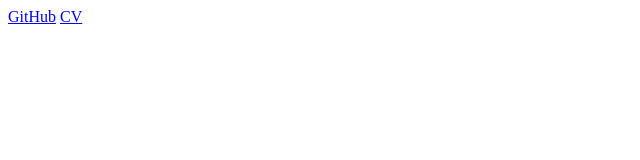
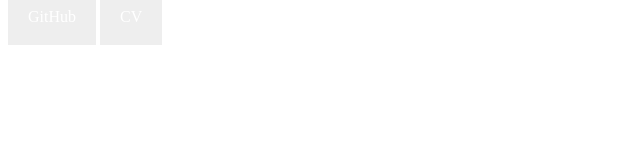
Before and after one commit to myhau/myhau.github.io, a plain HTML site: page index.html in a window 1280 px wide. Shown: the whole page, without its empty margins (0-640 px from the left). Drawn offline with Linux system fonts and the light colour scheme.

Commit message:
Update index.html

```diff
--- a/index.html
+++ b/index.html
@@ -1,6 +1,18 @@
 <!DOCTYPE html>
 <html>
-<link href="styles.css" type="text/css" />
+<style>
+    a {
+        text-decoration:none;
+        color:#FFFFFF;
+        padding:20px;
+        background-color:#EEEEEE;
+        margin-left: auto;
+        margin-right: auto;
+    }
+    a:hover {
+        background-color:#FFEEFF;
+    }
+</style>
 <head lang="en">
     <meta charset="UTF-8">
     <title></title>
```
